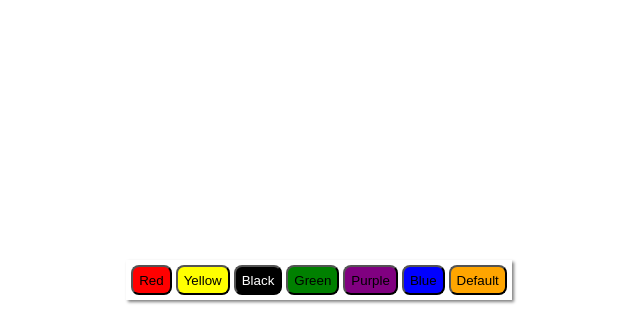
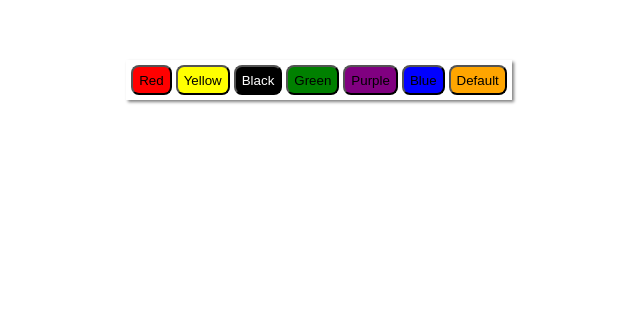
Before and after one commit to VGupta434/bg-color-changer, a plain HTML site: page index.html in a window 1280 px wide. Shown: the part 468-800 px from the top of the page, without its empty margins (321-961 px from the left). Drawn offline with Linux system fonts and the light colour scheme.

Commit message:
changed the height of body

```diff
--- a/CSS/style.css
+++ b/CSS/style.css
@@ -4,7 +4,7 @@ body
     flex-direction: column-reverse;
     align-items: center;
     justify-content: space-between;
-    height: 95vh;
+    height: 70vh;
 }
 
 .buttonsContainer
```
